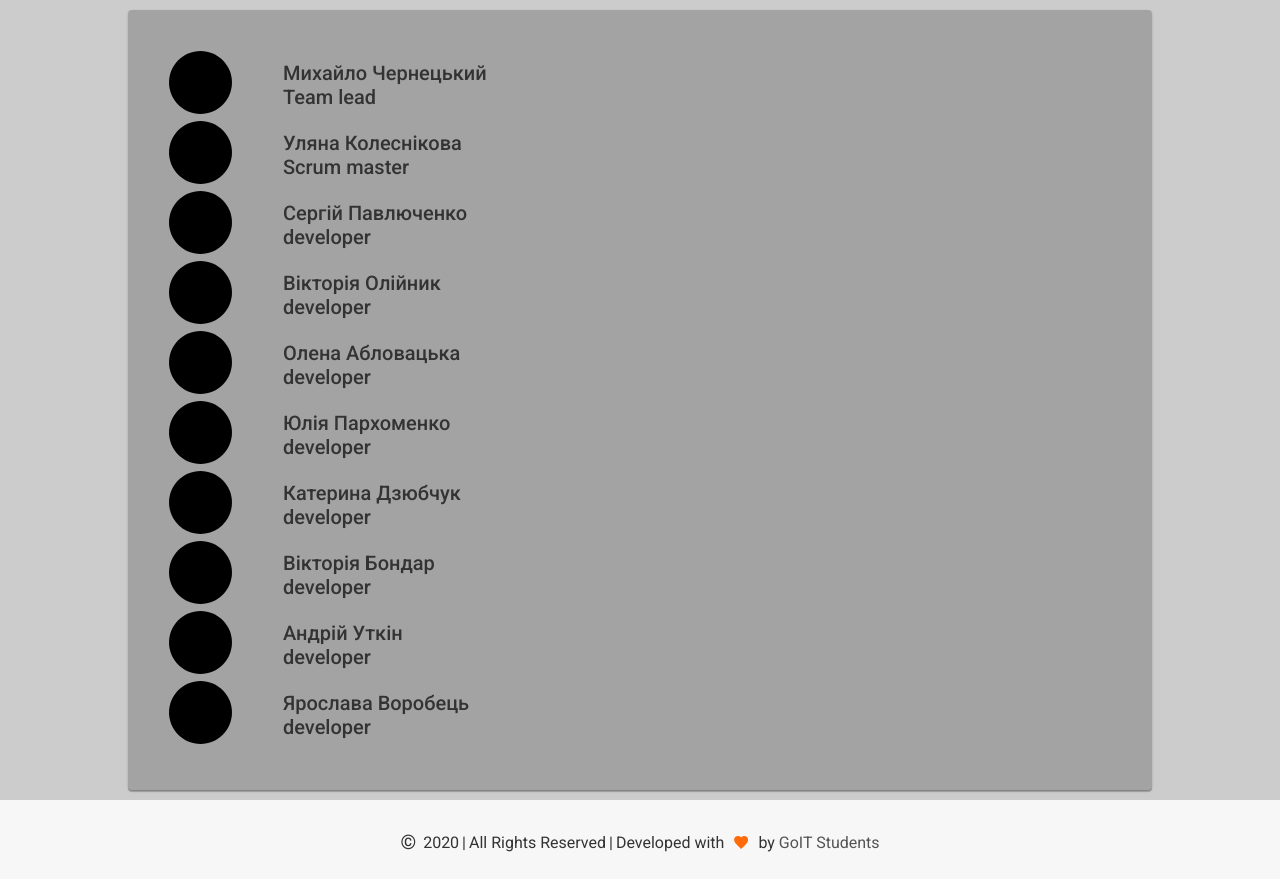
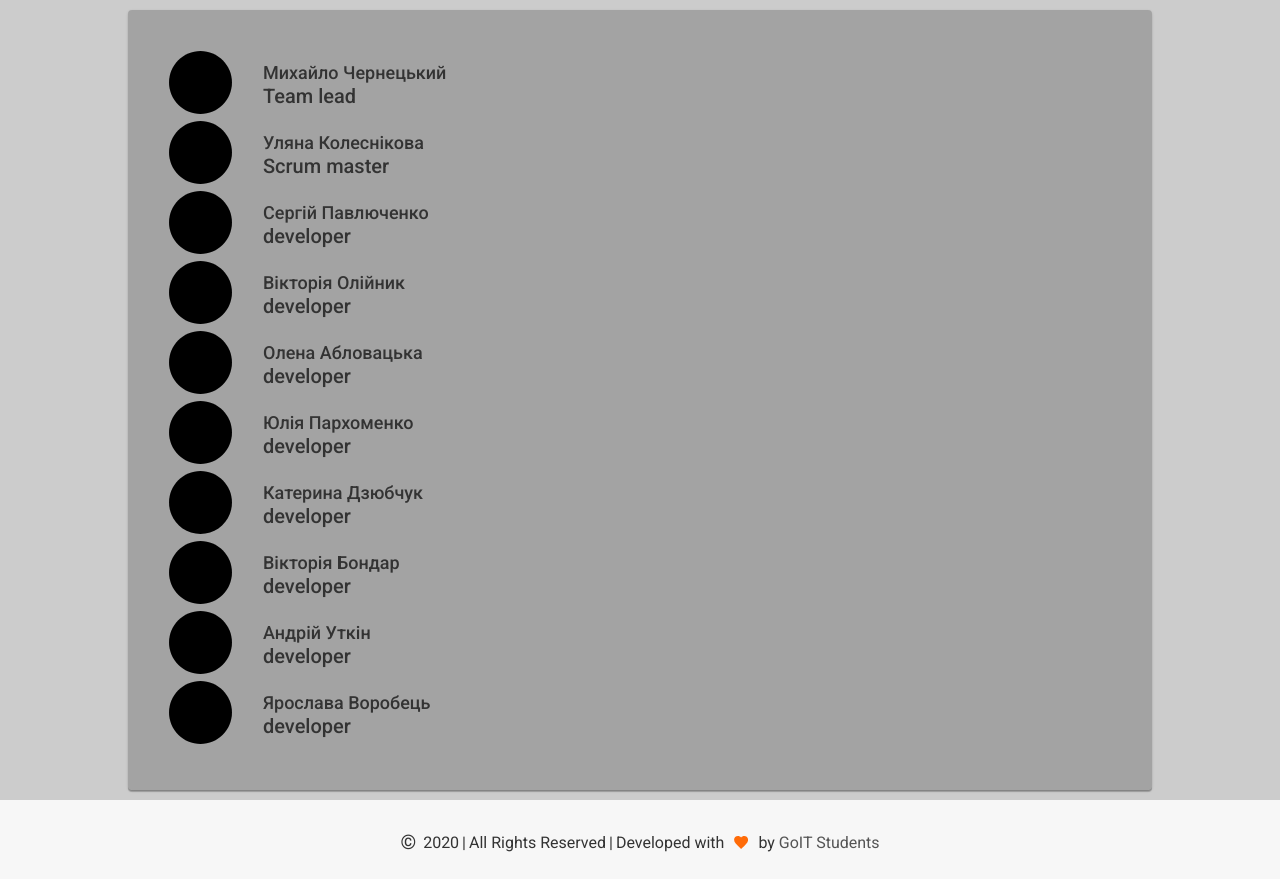
Before and after one commit to Lefter011/command-project-filmoteka, a website built with Parcel: page src/index.html in a window 1280 px wide. Built offline with nearby package versions, Linux system fonts and the light colour scheme.

Commit message:
Update _footer.scss

```diff
--- a/src/sass/layouts/_footer.scss
+++ b/src/sass/layouts/_footer.scss
@@ -117,7 +117,9 @@
     border-radius: 4px;
 
     @media screen and (min-width: 480px) {
+        & {
             width: 80%;
+        }
     }
 
 }
@@ -163,8 +165,10 @@
     flex-direction: column;
 
     @media screen and (min-width: 768px){
+       & {
             display: flex;
             justify-content: space-around;
+       }
 }
 }
 
@@ -176,10 +180,12 @@
 .footer__modal-author {
     margin-right: 20px;
     @media screen and (min-width: 480px) {
+            &{
                 margin-right: 40px;
               }
+        }
     @media screen and (min-width: 768px) {
-                margin-right: 50px;
+            &{margin-right: 30px;}
         }
 
 }
@@ -188,13 +194,16 @@
     color: var(--theme-icony);
 }
 
-footer__modal-name {
-    color: var(--secondary);
+.footer__modal-name {
+    color: var(--main-text);
+
     @media screen and (min-width: 480px) {
+        & {
             font-size: 18px;
     }
 }
 
+}
 .footer__modal-role {
     color: var(--main-text);
 }
```
Lines whose indentation alone changed are shown as unchanged.
